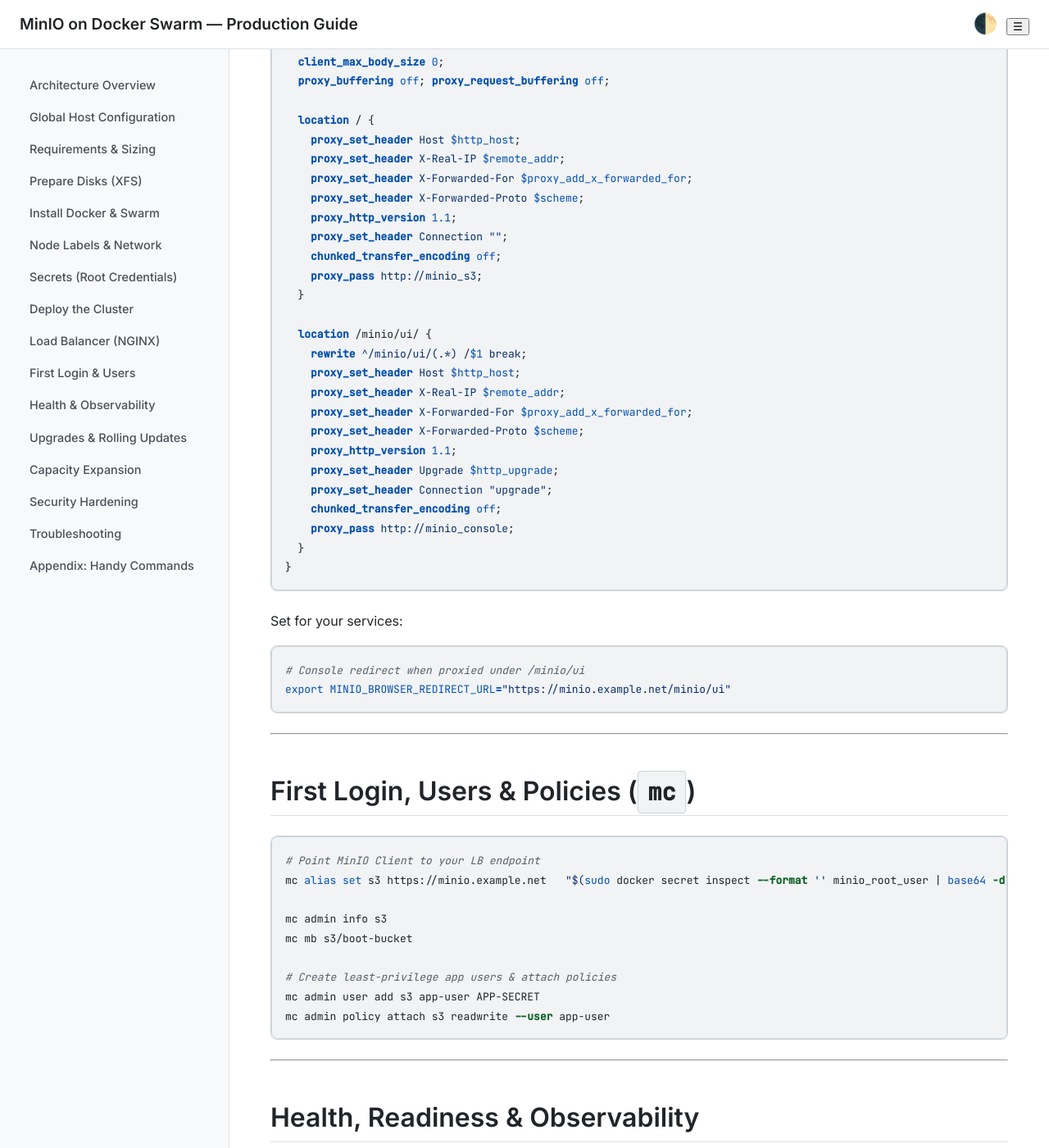
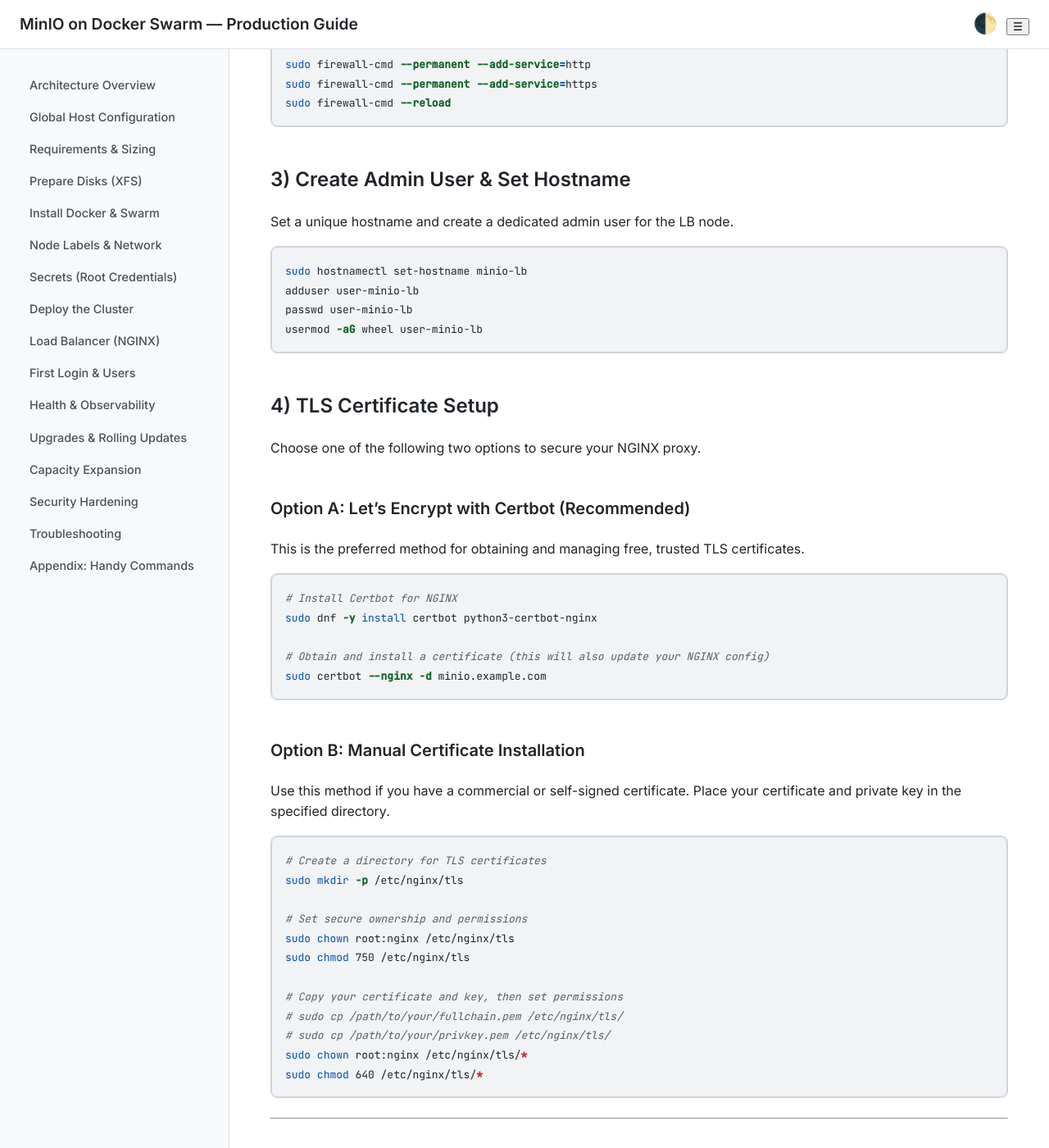
Before and after one commit to miguel-saca/minio-docker-swarm, a Jekyll site: the page built from docs/index.md, in a window 1280 px wide and 1400 px high, scrolled down 11016 px. Shown: the whole window at 82% size. Built offline with Jekyll 4.4.1, drawn with Linux system fonts in a browser that asks for light colours; some of the changed text lies outside the part shown.

Commit message:
docs: add NGINX load balancer setup instructions with TLS configuration

````diff
--- a/docs/index.md
+++ b/docs/index.md
@@ -39,6 +39,7 @@
   - [Node Labels \& Overlay Network](#node-labels--overlay-network)
   - [Secrets (Root Credentials)](#secrets-root-credentials)
   - [Deploy the Cluster (`minio-stack.yml`)](#deploy-the-cluster-minio-stackyml)
+  - [Load Balancer Node Setup (NGINX)](#load-balancer-node-setup-nginx)
   - [Load Balancer (NGINX)](#load-balancer-nginx)
   - [First Login, Users \& Policies (`mc`)](#first-login-users--policies-mc)
   - [Health, Readiness \& Observability](#health-readiness--observability)
@@ -391,6 +392,77 @@
 
 ---
 
+## Load Balancer Node Setup (NGINX)
+
+These steps apply **only to the Load Balancer (LB) node**.
+
+### 1) Install NGINX & Configure SELinux
+
+Install NGINX and allow it to make network connections, which is required for proxying traffic to the MinIO backend.
+
+```bash
+sudo dnf -y install nginx
+sudo setsebool -P httpd_can_network_connect 1
+```
+
+### 2) Open Firewall Ports
+
+Allow public traffic on standard HTTP and HTTPS ports.
+
+```bash
+sudo firewall-cmd --permanent --add-service=http
+sudo firewall-cmd --permanent --add-service=https
+sudo firewall-cmd --reload
+```
+
+### 3) Create Admin User & Set Hostname
+
+Set a unique hostname and create a dedicated admin user for the LB node.
+
+```bash
+sudo hostnamectl set-hostname minio-lb
+adduser user-minio-lb
+passwd user-minio-lb
+usermod -aG wheel user-minio-lb
+```
+
+### 4) TLS Certificate Setup
+
+Choose one of the following two options to secure your NGINX proxy.
+
+#### Option A: Let's Encrypt with Certbot (Recommended)
+
+This is the preferred method for obtaining and managing free, trusted TLS certificates.
+
+```bash
+# Install Certbot for NGINX
+sudo dnf -y install certbot python3-certbot-nginx
+
+# Obtain and install a certificate (this will also update your NGINX config)
+sudo certbot --nginx -d minio.example.com
+```
+
+#### Option B: Manual Certificate Installation
+
+Use this method if you have a commercial or self-signed certificate. Place your certificate and private key in the specified directory.
+
+```bash
+# Create a directory for TLS certificates
+sudo mkdir -p /etc/nginx/tls
+
+# Set secure ownership and permissions
+sudo chown root:nginx /etc/nginx/tls
+sudo chmod 750 /etc/nginx/tls
+
+# Copy your certificate and key, then set permissions
+# sudo cp /path/to/your/fullchain.pem /etc/nginx/tls/
+# sudo cp /path/to/your/privkey.pem /etc/nginx/tls/
+sudo chown root:nginx /etc/nginx/tls/*
+sudo chmod 640 /etc/nginx/tls/*
+```
+
+---
+
 ## Load Balancer (NGINX)
 Expose S3 at `/` and Console at `/minio/ui` (or use a dedicated subdomain for the Console).
 
````
Also changed, not shown: README.md.
